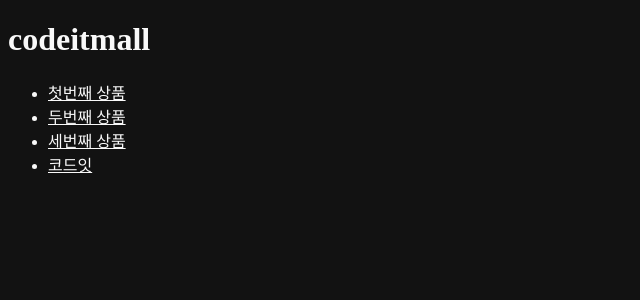
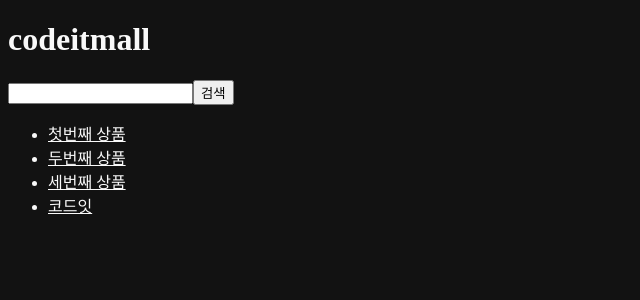
Before and after one commit to yoonguri988/codeitmall, a Next.js app: page / in a window 1280 px wide. Shown: the top 300 px of the page, without its empty margins (0-640 px from the left). Built offline with nearby package versions, Linux system fonts and the light colour scheme.

Commit message:
Feat: useRouter 페이지 이동하기

```diff
--- /dev/null
+++ b/components/SearchForm.js
@@ -0,0 +1,27 @@
+import { useRouter } from "next/router";
+import { useState } from "react";
+
+export default function SearchForm({ initalValue = "" }) {
+  const router = useRouter();
+  const [value, setValue] = useState(initalValue);
+
+  function handleChange(e) {
+    setValue(e.target.value);
+  }
+
+  function handleSubmit(e) {
+    e.preventDefault();
+    if (!value) {
+      router.push(`/`);
+      return;
+    }
+    router.push(`/search?q=${value}`);
+  }
+
+  return (
+    <form onSubmit={handleSubmit}>
+      <input name="q" value={value} onChange={handleChange} />
+      <button>검색</button>
+    </form>
+  );
+}
--- a/pages/index.js
+++ b/pages/index.js
@@ -1,3 +1,4 @@
+import SearchForm from "@/components/SearchForm";
 import style from "@/styles/Home.module.css";
 import Link from "next/link";
 
@@ -5,6 +6,7 @@
   return (
     <>
       <h1>codeitmall</h1>
+      <SearchForm />
       <ul>
         <li>
           <Link href="/products/1">첫번째 상품</Link>
--- a/pages/search.js
+++ b/pages/search.js
@@ -1,3 +1,4 @@
+import SearchForm from "@/components/SearchForm";
 import { useRouter } from "next/router";
 
 export default function Search() {
@@ -6,6 +7,7 @@
   return (
     <div>
       <h1>Search 페이지</h1>
+      <SearchForm initalValue={q} />
       <h2>{q} 검색결과</h2>
     </div>
   );
```
Also changed, not shown: 1 other file (tests, documents, lock files or other folders).
